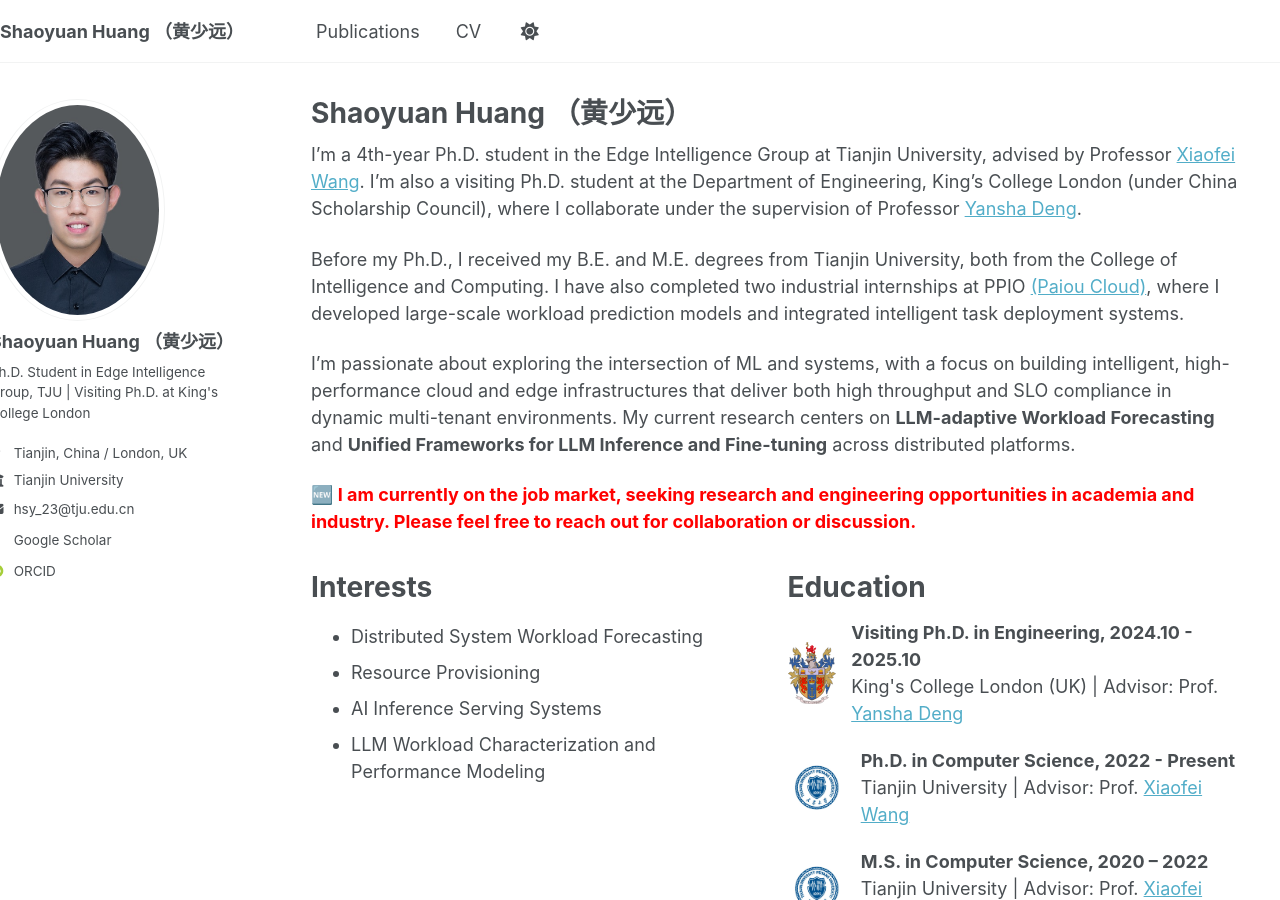
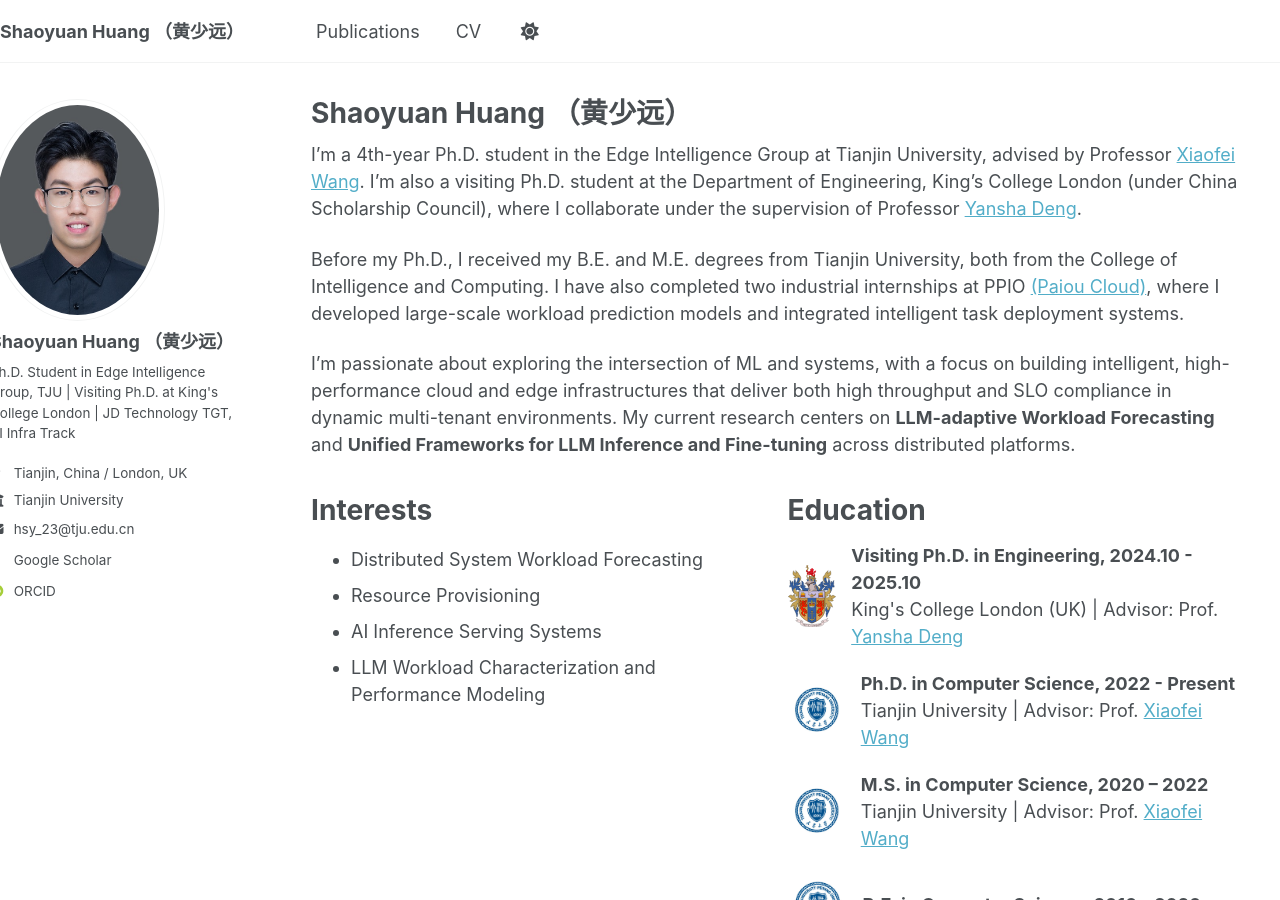
Before and after one commit to hsy23/ShaoyuanHuang, a Jekyll site: the page built from _pages/about.md, in a window 1280 px wide and 900 px high. Built offline with Jekyll 4.4.1, drawn with Linux system fonts in a browser that asks for light colours; nearby versions of some CDN libraries; some web fonts are replaced.

Commit message:
Update homepage sidebar profile

```diff
--- a/_config.yml
+++ b/_config.yml
@@ -25,7 +25,7 @@ author:
   avatar           : "profile.png"
   name             : "Shaoyuan Huang （黄少远）"
   pronouns         : # example: "she/her"
-  bio              : "Ph.D. Student in Edge Intelligence Group, TJU | Visiting Ph.D. at King's College London"
+  bio              : "Ph.D. Student in Edge Intelligence Group, TJU | Visiting Ph.D. at King's College London | JD Technology TGT, AI Infra Track"
   location         : "Tianjin, China / London, UK"
   employer         : "Tianjin University"
   uri              : # URL
--- a/_pages/about.md
+++ b/_pages/about.md
@@ -15,8 +15,6 @@
 Before my Ph.D., I received my B.E. and M.E. degrees from Tianjin University, both from the College of Intelligence and Computing. I have also completed two industrial internships at PPIO [(Paiou Cloud)](https://ppio.cn/), where I developed large-scale workload prediction models and integrated intelligent task deployment systems.
 
 I'm passionate about exploring the intersection of ML and systems, with a focus on building intelligent, high-performance cloud and edge infrastructures that deliver both high throughput and SLO compliance in dynamic multi-tenant environments. My current research centers on **LLM-adaptive Workload Forecasting** and **Unified Frameworks for LLM Inference and Fine-tuning** across distributed platforms.
-
-<span style="color: red; font-weight: bold;">🆕 I am currently on the job market, seeking research and engineering opportunities in academia and industry. Please feel free to reach out for collaboration or discussion.</span>
 
 <div style="display: flex; flex-wrap: wrap; margin-top: 2em;">
   <!-- 左侧 Interests 部分 -->
```
